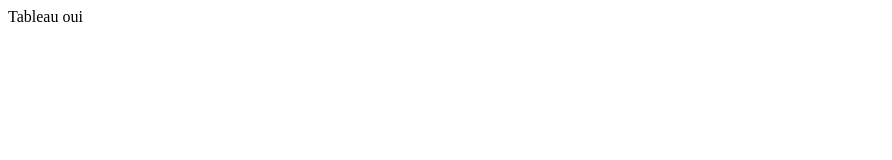
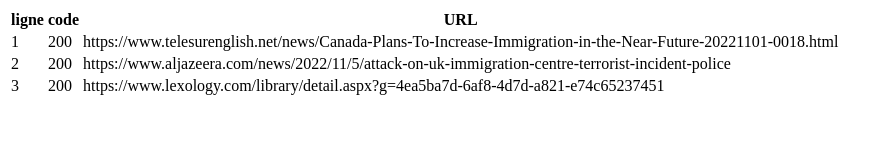
Before and after one commit to Srharahaad/PPE, a plain HTML site: page tableau.html in a window 1280 px wide. Shown: the whole page, without its empty margins (0-892 px from the left). Drawn offline with Linux system fonts and the light colour scheme.

Commit message:
Exercice urls, push exercice 3

```diff
--- a/tableau.html
+++ b/tableau.html
@@ -1,12 +1,11 @@
-<html>
-
-<head>
-<meta charset="UTF-8" />
-<title>Tableau</title>
-</head>
-
-<body>
-<p>Tableau oui</p>
-</body>
-
-</html>
+<html><head><meta charset="UTF-8" /><title>Tableaux</title></head><body><table><tr><th>ligne</th><th>code</th><th>URL</th></tr>
+<tr><td>1</td><td>
+200
+</td><td>https://www.telesurenglish.net/news/Canada-Plans-To-Increase-Immigration-in-the-Near-Future-20221101-0018.html</td></tr>
+<tr><td>2</td><td>
+200
+</td><td>https://www.aljazeera.com/news/2022/11/5/attack-on-uk-immigration-centre-terrorist-incident-police</td></tr>
+<tr><td>3</td><td>
+200
+</td><td>https://www.lexology.com/library/detail.aspx?g=4ea5ba7d-6af8-4d7d-a821-e74c65237451</td></tr>
+</table></body></html>
```
Also changed, not shown: 1 other file.
